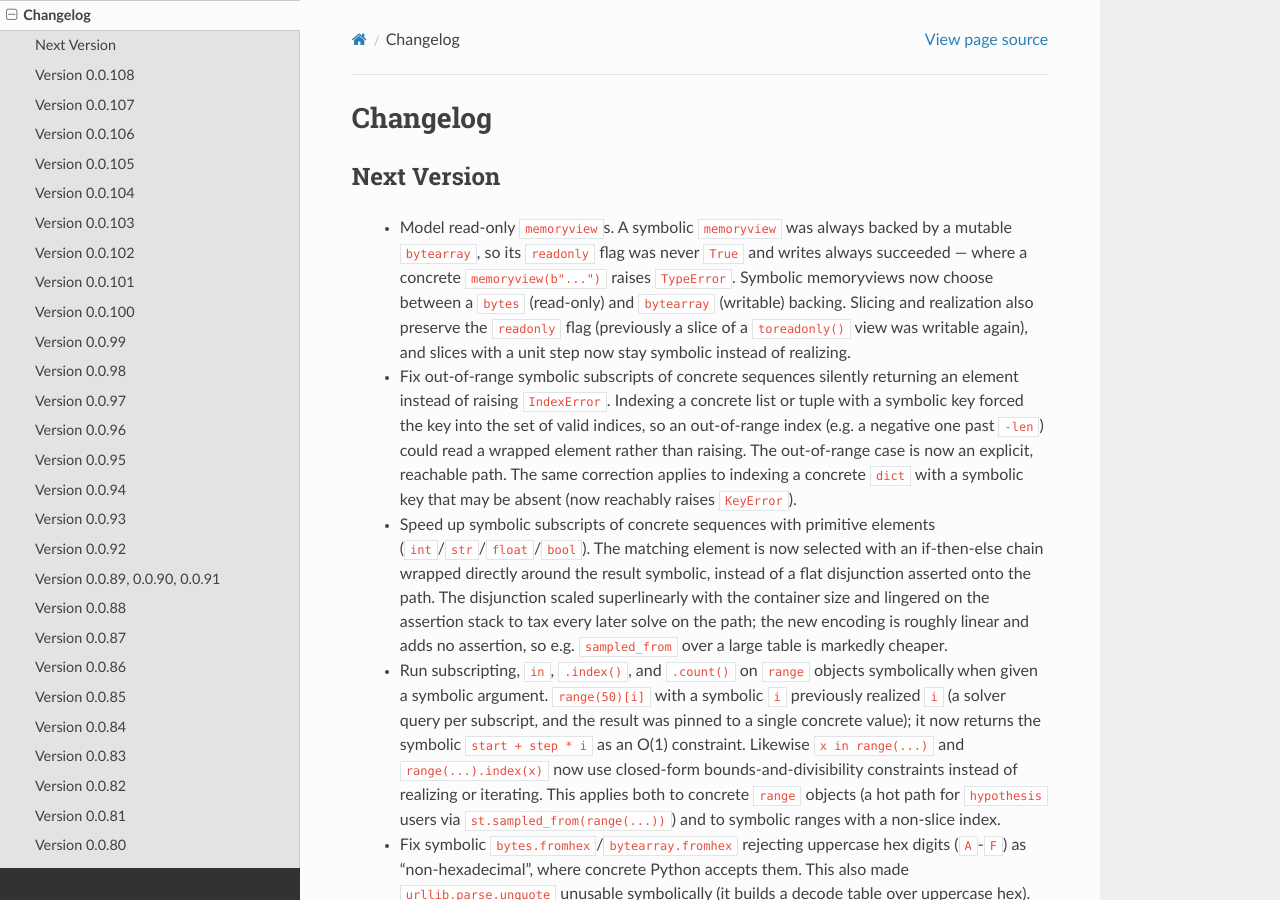
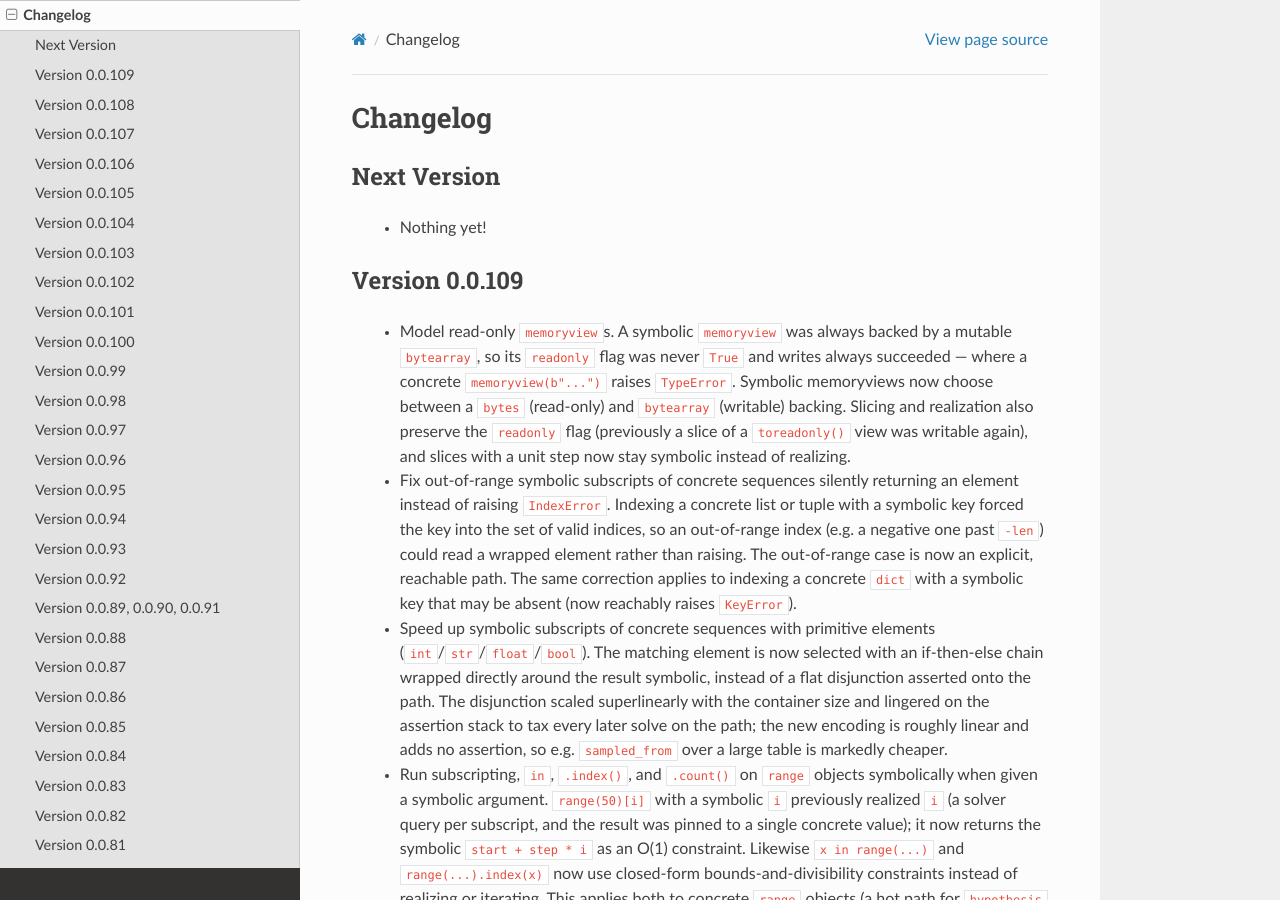
Before and after one commit to pschanely/CrossHair, a Sphinx documentation site: the page built from doc/source/changelog.rst, in a window 1280 px wide and 900 px high. Built offline with Sphinx 7.4.7 and the Read the Docs theme 3.1.0, drawn with Linux system fonts in a browser that asks for light colours; the version number is read from the project's files by our own code.

Commit message:
Bump version to 0.0.109

```diff
--- a/doc/source/changelog.rst
+++ b/doc/source/changelog.rst
@@ -4,6 +4,12 @@ Changelog
 
 
 Next Version
+---------------
+
+ * Nothing yet!
+
+
+Version 0.0.109
 ---------------
 
  * Model read-only ``memoryview``\ s. A symbolic ``memoryview`` was always
--- a/pyproject.toml
+++ b/pyproject.toml
@@ -4,7 +4,7 @@ build-backend = "setuptools.build_meta"
 
 [project]
 name = "crosshair-tool"
-version = "0.0.108"
+version = "0.0.109"
 description = "Analyze Python code for correctness using symbolic execution."
 readme = "README.md"
 license = { text = "MIT" }
```
